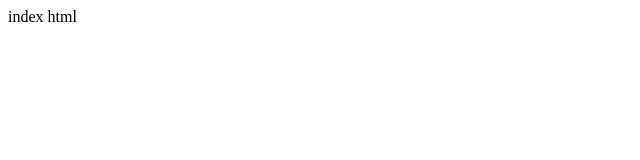
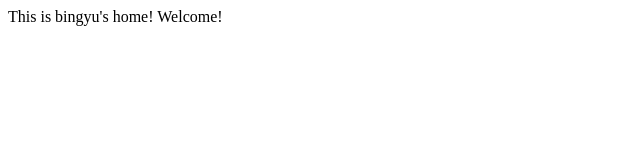
Before and after one commit to lvbingyu/lvbingyu.github.io, a plain HTML site: page index.html in a window 1280 px wide. Shown: the whole page, without its empty margins (0-640 px from the left). Drawn offline with Linux system fonts and the light colour scheme.

Commit message:
Update index.html

```diff
--- a/index.html
+++ b/index.html
@@ -2,9 +2,9 @@
 <html lang="zh">
 <head>
 <meta charset="UTF-8">
-<title>index</title>
+<title>HOME</title>
 </head>
 <body>
-	index html
+	This is bingyu's home! Welcome!
 </body>
 </html>
```
